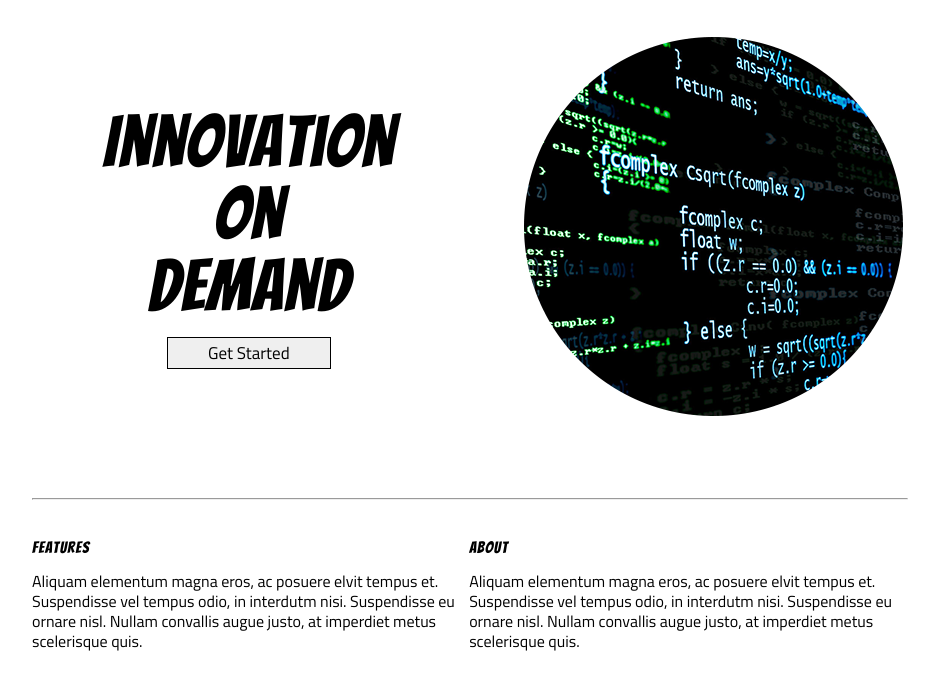
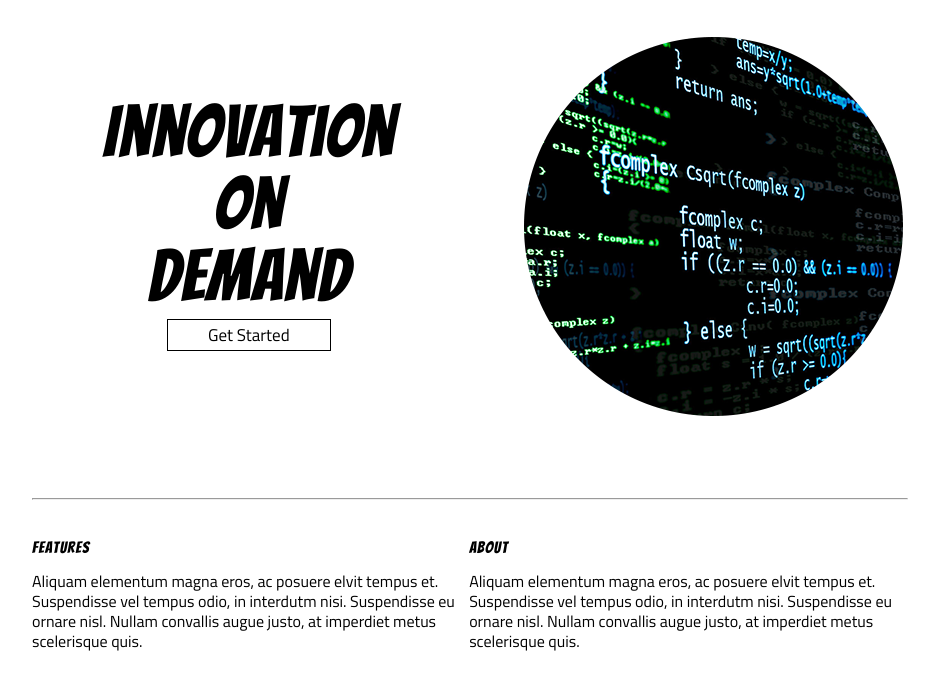
Before and after one commit to jonyonson/great-idea-website, a plain HTML site: page index.html in a window 1280 px wide. Shown: the part 79-767 px from the top of the page, without its empty margins (170-1109 px from the left). Drawn offline with Linux system fonts and the light colour scheme.

Commit message:
minor changes

```diff
--- a/css/index.css
+++ b/css/index.css
@@ -182,6 +182,10 @@ header nav a {
   font-size: 14px;
 }
 
+header nav a:hover {
+  color: gray;
+}
+
 .logo {
   display: inline-block;
   vertical-align: middle;
@@ -217,7 +221,7 @@ header nav a {
 
 .header-left-text {
   font-size: 72px;
-  margin-top: 20px;
+  margin-top: 10px;
 }
 
 .header-left-btn {
@@ -226,6 +230,14 @@ header nav a {
   font-size: 17px;
   font-family: inherit;
   padding: 2px 40px;
+  text-decoration: none;
+  color: inherit;
+  transition: all 0.3s ease-in-out;
+}
+
+.header-left-btn:hover {
+  background: black;
+  color: white;
 }
 
 .features,
--- a/index.html
+++ b/index.html
@@ -37,7 +37,7 @@
             Innovation<br />
             On<br />Demand
           </h1>
-          <button class="header-left-btn">Get Started</button>
+          <a href="#" class="header-left-btn">Get Started</a>
         </div>
         <div class="header-right">
           <img
```
